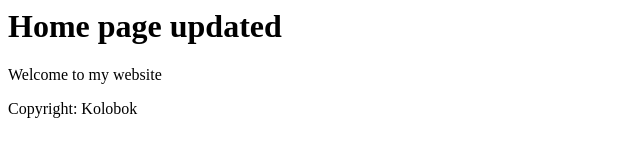
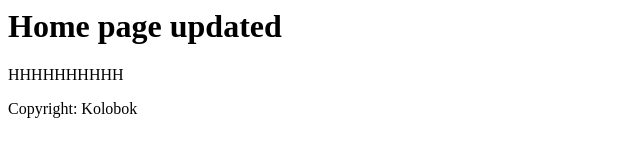
Before and after one commit to kolobok-travoed/demo, a plain HTML site: page index.html in a window 1280 px wide. Shown: the full height of the page, 0-640 px from the left. Drawn offline with Linux system fonts and the light colour scheme.

Commit message:
change welcome to H

```diff
--- a/index.html
+++ b/index.html
@@ -4,7 +4,7 @@
     </head>
     <body>
         <h1>Home page updated</h1>
-        <p>Welcome to my website</p>
+        <p>HHHHHHHHHH</p>
 	<p>Copyright: Kolobok</p>
     </body>
 </html>
```
